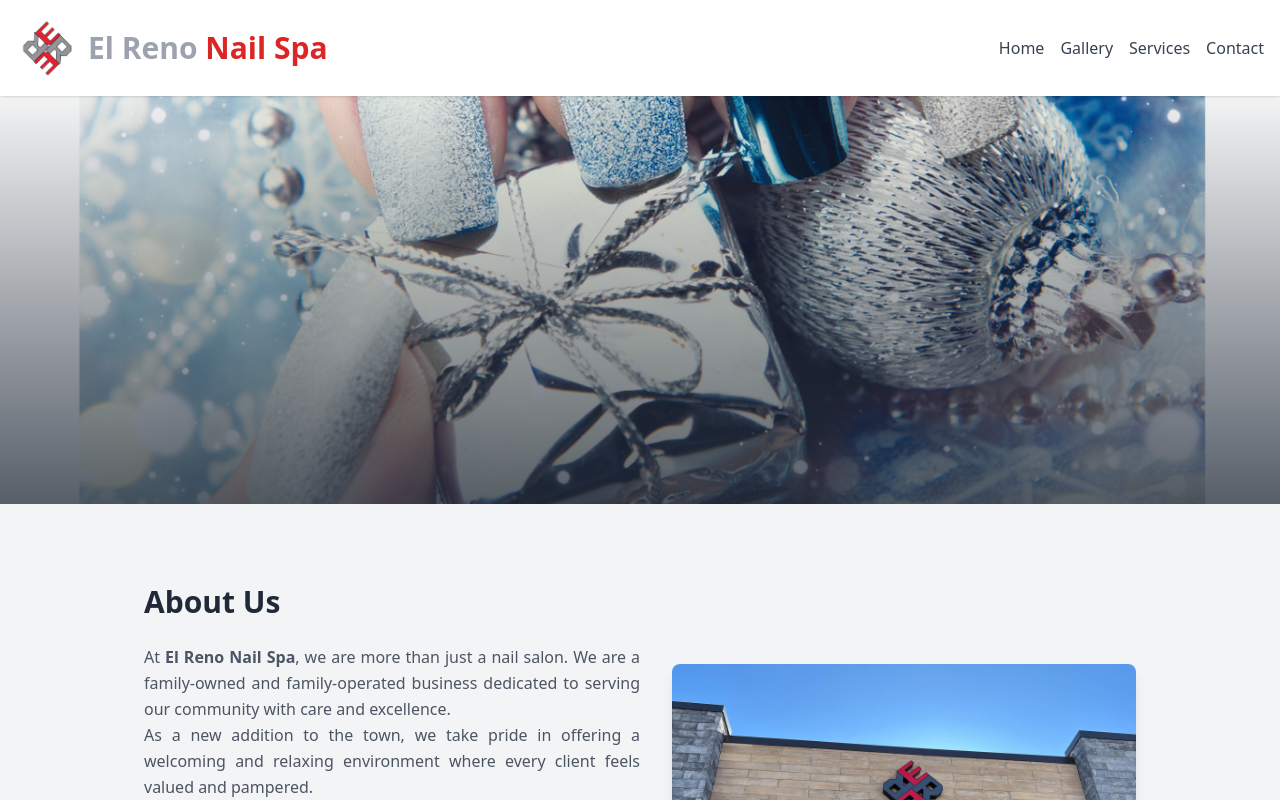
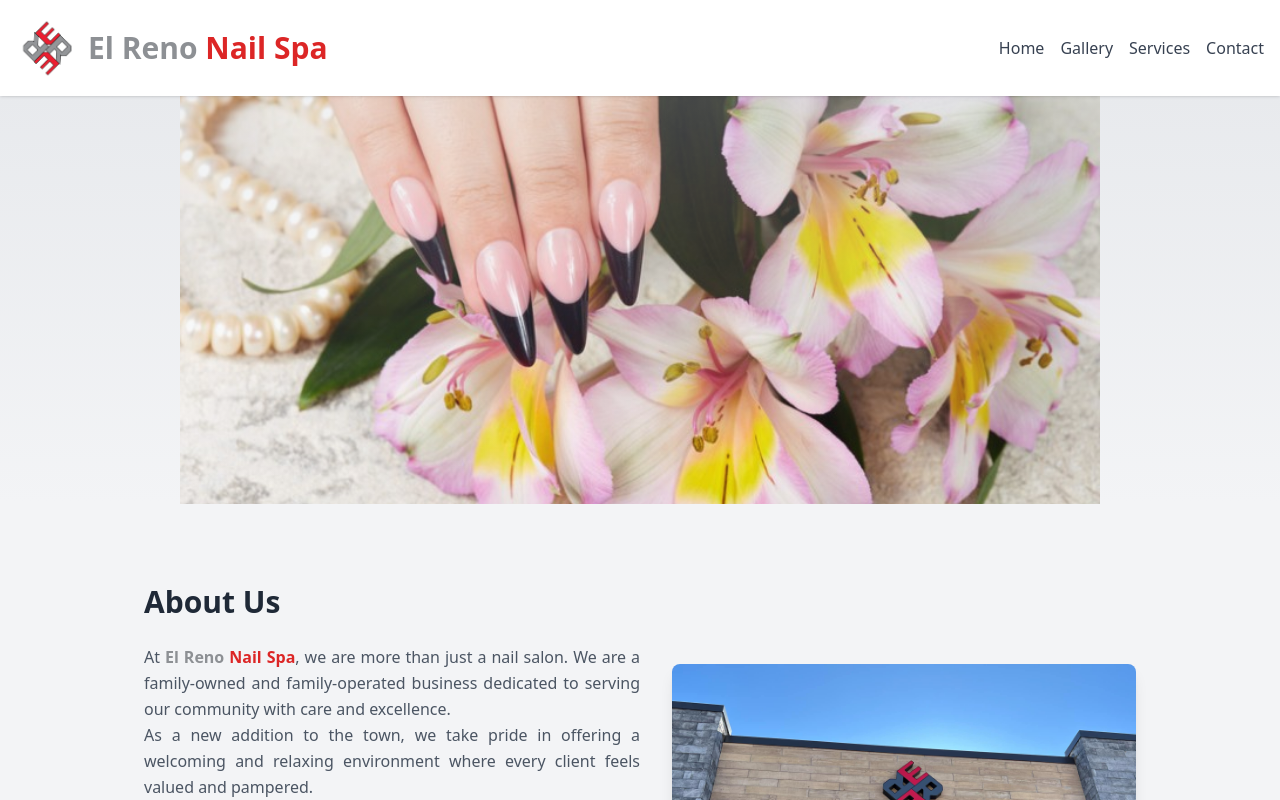
Before and after one commit to foqsi/salon, a Vue app: page / in a window 1280 px wide. Shown: the top 800 px of the page. Built offline with nearby package versions, Linux system fonts and the light colour scheme; no server answers; what @fawmi/vue-google-maps would draw is missing.

Commit message:
Fix the navbar and landing page

```diff
--- a/src/components/AboutComponent.vue
+++ b/src/components/AboutComponent.vue
@@ -6,20 +6,24 @@
         <div class="md:w-1/2">
           <h2 class="text-3xl font-bold text-gray-800 mb-6">About Us</h2>
           <p class="text-gray-600 text-justify">
-            At <b>El Reno Nail Spa</b>, we are more than just a nail salon.
-            We are a family-owned and family-operated business dedicated to serving
-            our community with care and excellence. <br/>
+            At
+            <b class="text-red-600"><span class="err">El Reno</span> Nail Spa</b
+            >, we are more than just a nail salon. We are a family-owned and
+            family-operated business dedicated to serving our community with
+            care and excellence. <br />
             As a new addition to the town, we take pride in offering a welcoming
-            and relaxing environment where every client feels valued and pampered. <br/>
+            and relaxing environment where every client feels valued and
+            pampered. <br />
             Our mission is simple: to provide outstanding nail and spa services
-            that combine quality, creativity, and comfort. Whether you're here for a quick
-            touch-up, a luxurious spa treatment, or stunning nail art, our team is
-            committed to exceeding your expectations. <br/>
-            We believe in building lasting relationships with our clients by delivering
-            personalized care and attention to detail. Every visit to El Reno Nail Spa is
-            an opportunity to relax, unwind, and leave feeling refreshed and confident. <br/>
-            Thank you for welcoming us to El Reno. We look forward to serving you and being
-            a part of your self-care journey!
+            that combine quality, creativity, and comfort. Whether you're here
+            for a quick touch-up, a luxurious spa treatment, or stunning nail
+            art, our team is committed to exceeding your expectations. <br />
+            We believe in building lasting relationships with our clients by
+            delivering personalized care and attention to detail. Every visit to
+            El Reno Nail Spa is an opportunity to relax, unwind, and leave
+            feeling refreshed and confident. <br />
+            Thank you for welcoming us to El Reno. We look forward to serving
+            you and being a part of your self-care journey!
           </p>
         </div>
         <!-- Image -->
@@ -40,3 +44,9 @@ export default {
   name: "AboutComponent",
 };
 </script>
+
+<style>
+.err {
+  color: #8d9094;
+}
+</style>
--- a/src/components/LandingPage.vue
+++ b/src/components/LandingPage.vue
@@ -1,8 +1,6 @@
 <template>
   <div class="bg-gray-100 min-h-screen flex flex-col">
     <main class="flex-grow pt-16">
-
-
       <!-- Sale Section -->
       <!-- <section class="bg-red-300 py-4 text-center">
         <div class="container mx-auto">
@@ -16,43 +14,75 @@
       <div class="min-h-screen">
         <main class="flex-grow">
           <div class="relative h-[55vh]">
-              <img src="../assets/images/bg3.png" alt="Example" class="w-full h-full object-cover">
-              <div class="absolute inset-0 bg-gradient-to-t from-gray-800 to-transparent opacity-75"></div>
-              <div class="absolute bottom-4 left-4 text-white">
-            </div>
+            <img
+              src="../assets/images/bg4.png"
+              alt="Example"
+              class="w-full h-full object-cover max-w-[920px] mx-auto"
+            />
+            <div
+              class="absolute inset-0 bg-gradient-to-b from-gray-300 to-transparent opacity-35"
+            ></div>
+            <div class="absolute bottom-4 left-4 text-white"></div>
           </div>
           <div class="mb-20"></div>
-          <AboutComponent/>
-          <LandingComponent/>
+          <AboutComponent />
+          <LandingComponent />
         </main>
       </div>
 
       <!-- TODO: Scroll to proper service area -->
-      <section class="container mx-auto grid grid-cols-1 md:grid-cols-3 gap-8 py-12 -mt-20">
+      <section
+        class="container mx-auto grid grid-cols-1 md:grid-cols-3 gap-8 py-12 -mt-20"
+      >
         <a href="/services">
-        <div class="bg-white rounded-lg shadow-md overflow-hidden transform hover:scale-105 duration-300">
-          <img src="../assets/images/mani.png" alt="Manicure" class="w-full h-48 object-cover">
+          <div
+            class="bg-white rounded-lg shadow-md overflow-hidden transform hover:scale-105 duration-300"
+          >
+            <img
+              src="../assets/images/mani.png"
+              alt="Manicure"
+              class="w-full h-48 object-cover"
+            />
             <div class="p-6 text-center">
               <h3 class="text-2xl font-bold text-red-600 mb-4">Manicure</h3>
-            <p class="text-gray-600">Professional manicure services to keep your nails looking beautiful.</p>
+              <p class="text-gray-600">
+                Professional manicure services to keep your nails looking
+                beautiful.
+              </p>
             </div>
           </div>
         </a>
         <a href="/services">
-        <div class="bg-white rounded-lg shadow-md overflow-hidden transform hover:scale-105 duration-300">
-          <img src="../assets/images/pedi.png" alt="Pedicure" class="w-full h-48 object-cover">
+          <div
+            class="bg-white rounded-lg shadow-md overflow-hidden transform hover:scale-105 duration-300"
+          >
+            <img
+              src="../assets/images/pedi.png"
+              alt="Pedicure"
+              class="w-full h-48 object-cover"
+            />
             <div class="p-6 text-center">
               <h3 class="text-2xl font-bold text-red-600 mb-4">Pedicure</h3>
-            <p class="text-gray-600">Relaxing pedicure treatments for perfectly pampered feet.</p>
+              <p class="text-gray-600">
+                Relaxing pedicure treatments for perfectly pampered feet.
+              </p>
             </div>
           </div>
         </a>
         <a href="/services">
-        <div class="bg-white rounded-lg shadow-md overflow-hidden transform hover:scale-105 duration-300">
-          <img src="../assets/images/nailart.png" alt="Nail Art" class="w-full h-48 object-cover">
+          <div
+            class="bg-white rounded-lg shadow-md overflow-hidden transform hover:scale-105 duration-300"
+          >
+            <img
+              src="../assets/images/nailart.png"
+              alt="Nail Art"
+              class="w-full h-48 object-cover"
+            />
             <div class="p-6 text-center">
               <h3 class="text-2xl font-bold text-red-600 mb-4">Nail Art</h3>
-            <p class="text-gray-600">Creative nail art designs to match your style and personality.</p>
+              <p class="text-gray-600">
+                Creative nail art designs to match your style and personality.
+              </p>
             </div>
           </div>
         </a>
@@ -62,13 +92,13 @@
 </template>
 
 <script>
-import AboutComponent from './AboutComponent.vue';
-import LandingComponent from './LandingComponent.vue';
+import AboutComponent from "./AboutComponent.vue";
+import LandingComponent from "./LandingComponent.vue";
 export default {
-  name: 'LandingPage',
+  name: "LandingPage",
   components: {
     AboutComponent,
     LandingComponent,
-  }
+  },
 };
 </script>
--- a/src/components/NavBar.vue
+++ b/src/components/NavBar.vue
@@ -10,7 +10,7 @@
           />
         </a>
         <a href="/" class="inline-block"
-          ><span class="text-gray-400">El Reno</span> Nail Spa</a
+          ><span class="er">El Reno</span> Nail Spa</a
         >
       </h1>
       <div class="block lg:hidden">
@@ -156,6 +156,10 @@ export default {
   transform: translateX(100%);
 }
 
+.er {
+  color: #8d9094;
+}
+
 @media (max-width: 640px) {
   .logo {
     max-width: 150px; /* Adjust as needed */
```
Also changed, not shown: src/assets/images/bg4.png (added). Lines whose indentation alone changed are shown as unchanged.
